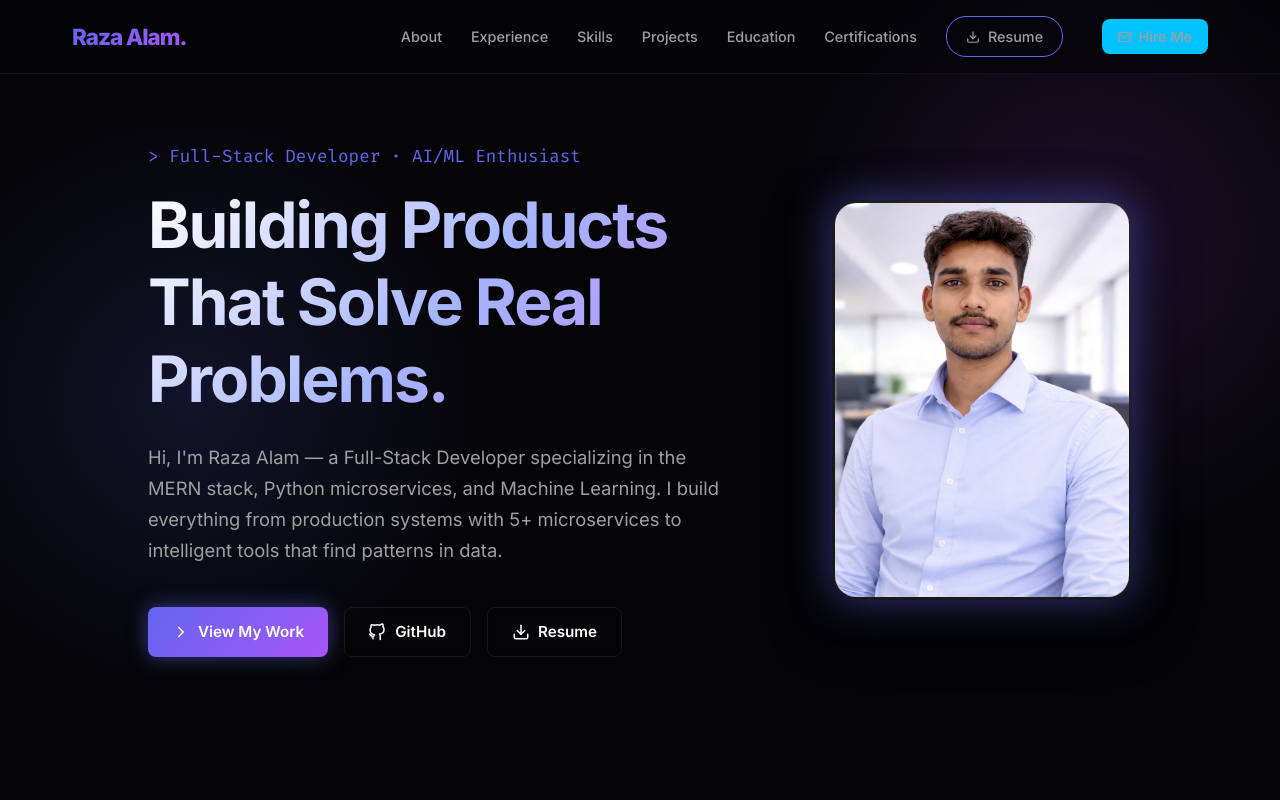
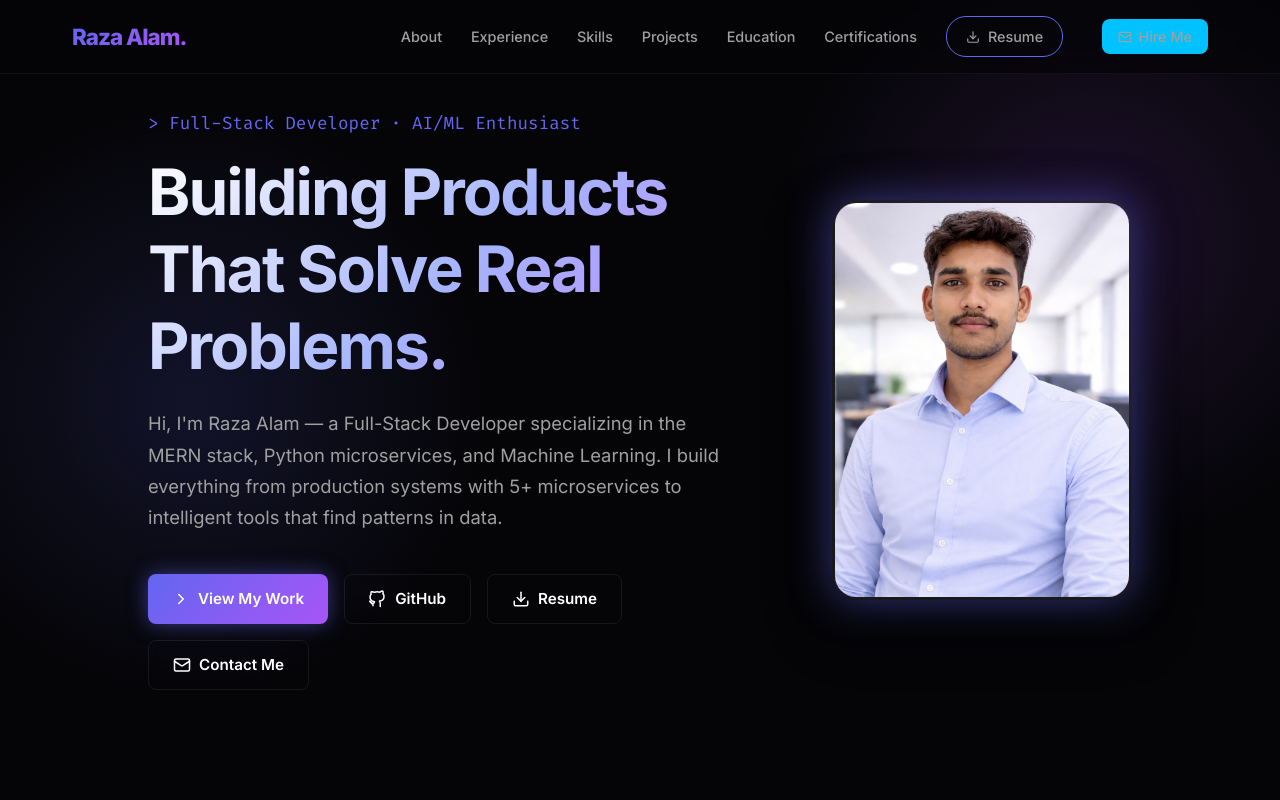
Before and after one commit to Mr-Raza-Alam/my_portfolio, a React (Vite) app in the folder frontend/: page / in a window 1280 px wide. Shown: the top 800 px of the page. Built offline with nearby package versions, Linux system fonts and the light colour scheme.

Commit message:
add a contact button

```diff
--- a/frontend/src/components/Footer.jsx
+++ b/frontend/src/components/Footer.jsx
@@ -2,7 +2,7 @@ import { Mail, Phone, Download } from 'lucide-react';
 import { Github, Linkedin } from '../icons/SocialIcons';
 
 const Footer = () => (
-  <footer>
+  <footer id="contact">
     <div className="container">
       <div className="fade-in">
         <span className="section-label">// let's connect</span>
--- a/frontend/src/components/Hero.jsx
+++ b/frontend/src/components/Hero.jsx
@@ -1,4 +1,4 @@
-import { ChevronRight, Download } from 'lucide-react';
+import { ChevronRight, Download, Mail } from 'lucide-react';
 import { Github } from '../icons/SocialIcons';
 
 const Hero = () => (
@@ -32,6 +32,9 @@ const Hero = () => (
           >
             <Download size={18} /> Resume
           </a>
+          <a href="#contact" className="btn btn-outline">
+            <Mail size={18} /> Contact Me
+          </a>
         </div>
       </div>
 
```
